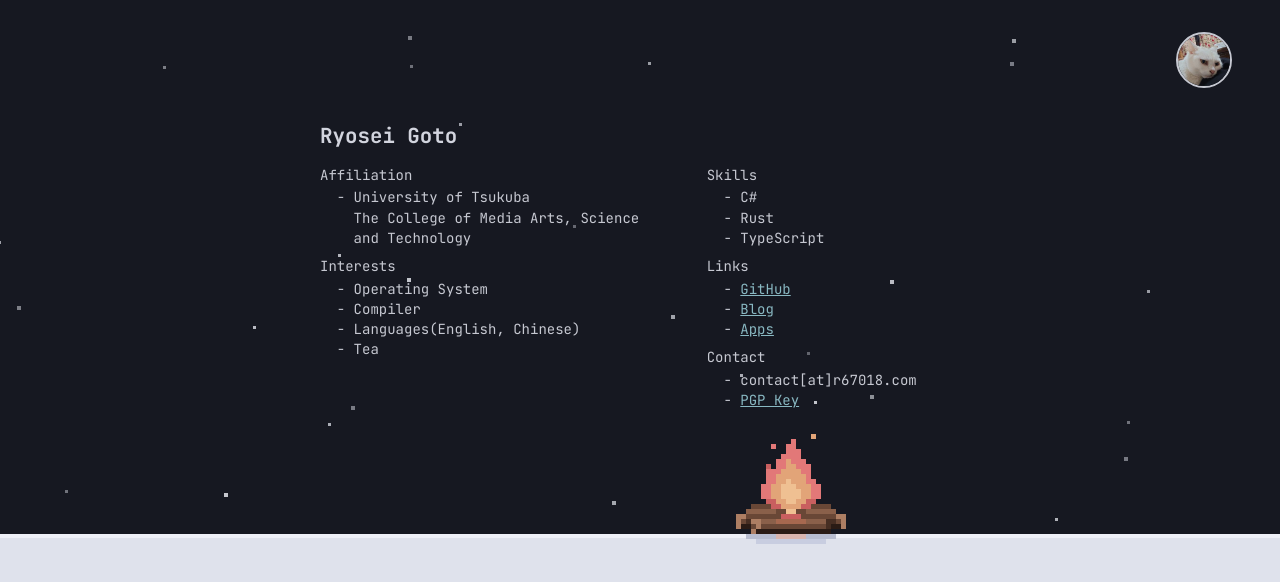
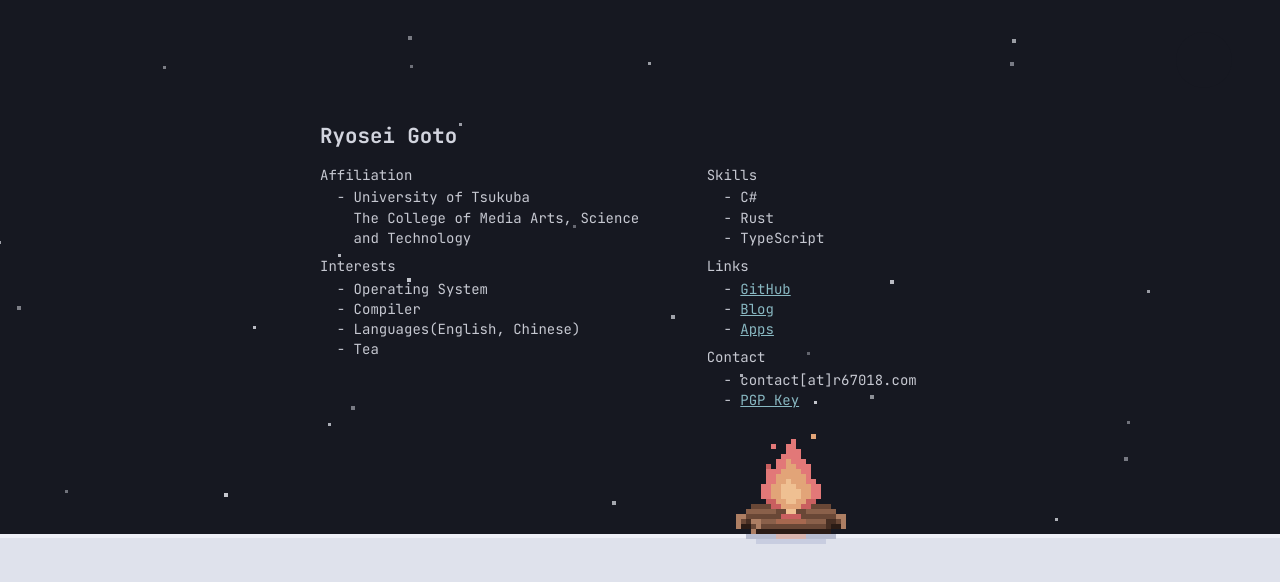
Before and after one commit to r67018/r67018.github.io, a plain HTML site: page index.html in a window 1280 px wide. Drawn offline with Linux system fonts and the light colour scheme.

Commit message:
Redesign root profile page with minimal winter pixel-art theme
Rework the landing page around a quiet, minimal winter-night aesthetic
using the existing Iceberg dark background while keeping visual motion
understated and preserving readability across viewport sizes.

- Visual scene & restrained motion: Add a flat white snow ground, a
  32x32 pixel-art campfire with a 3-frame crackling flame anchored at
  the bottom-right golden ratio intersection, and sparse pixel snow
  rendered at a low tick rate. Reset the animation clock on each step
  and tab visibility change so snow does not fast-forward after leaving
  the tab.
- Balanced profile layout: Split the bio into two columns (Affiliation
  and Interests on the left; Skills, Links, and Contact on the right)
  and center the block within the dark sky area above the snow line to
  keep generous breathing room clear of the campfire.
- Minimal photo reveal: Move the profile photo to a small 4x-font-size
  flip button in the top-right corner that blends into the background
  initially and flips to reveal the photo on click, keeping the default
  view uncluttered without removing the avatar.
- Contact improvements: Make the obfuscated email address click-to-copy
  without adding link color or borders, add a PGP Key link under
  Contact, and close a previously unclosed div in the profile markup.

```diff
--- a/index.html
+++ b/index.html
@@ -179,17 +179,59 @@
       margin-bottom: 0;
     }
 
-    #bio-icon {
+    .bio-flip {
       position: fixed;
       top: clamp(24px, 4vh, 40px);
       right: clamp(24px, 4vw, 48px);
-      z-index: 4;
+      z-index: 2;
       width: calc(var(--text-size) * 4);
       height: calc(var(--text-size) * 4);
+      padding: 0;
+      border: none;
+      background: transparent;
+      border-radius: 50%;
+      cursor: pointer;
+      perspective: 400px;
+    }
+
+    .bio-flip-inner {
+      position: relative;
+      display: block;
+      width: 100%;
+      height: 100%;
+      transform-style: preserve-3d;
+      transition: transform 0.45s cubic-bezier(0.4, 0, 0.2, 1);
+    }
+
+    .bio-flip.is-flipped .bio-flip-inner {
+      transform: rotateY(180deg);
+    }
+
+    .bio-flip-face {
+      position: absolute;
+      inset: 0;
+      border-radius: 50%;
+      -webkit-backface-visibility: hidden;
+      backface-visibility: hidden;
+    }
+
+    .bio-flip-front {
+      background-color: var(--bg);
+      transform: rotateY(0deg);
+    }
+
+    .bio-flip-back {
+      transform: rotateY(180deg);
+      overflow: hidden;
+      border: 2px solid var(--text);
+    }
+
+    #bio-icon {
+      width: 100%;
+      height: 100%;
       object-fit: cover;
-      border: 2px solid var(--text);
+      display: block;
       border-radius: 50%;
-      display: block;
     }
 
     #bio-name {
@@ -251,7 +293,7 @@
         row-gap: 4px;
       }
 
-      #bio-icon {
+      .bio-flip {
         top: 20px;
         right: 20px;
       }
@@ -271,6 +313,10 @@
     }
 
     @media (prefers-reduced-motion: reduce) {
+      .bio-flip-inner {
+        transition: none;
+      }
+
       .flame-frame-1 {
         animation: none;
         opacity: 1;
@@ -446,9 +492,6 @@
   <!-- ゆっくり降るピクセルの雪 -->
   <canvas id="snow-canvas" aria-hidden="true"></canvas>
 
-  <!-- 画面右上のプロフィール写真 -->
-  <img id="bio-icon" src="./assets/images/bio-photo.jpg" alt="Ryosei Goto">
-
   <!-- 水平中央配置の自己紹介 -->
   <div class="profile-wrapper">
     <div class="profile-text">
@@ -501,7 +544,29 @@
     </div>
   </div>
 
+  <!-- 画面右上のフリップ式プロフィール写真 -->
+  <button
+    type="button"
+    class="bio-flip"
+    id="bio-flip"
+    aria-pressed="false"
+    aria-label="Toggle profile photo"
+  >
+    <span class="bio-flip-inner">
+      <span class="bio-flip-face bio-flip-front" aria-hidden="true"></span>
+      <span class="bio-flip-face bio-flip-back">
+        <img id="bio-icon" src="./assets/images/bio-photo.jpg" alt="Ryosei Goto">
+      </span>
+    </span>
+  </button>
+
   <script>
+    const bioFlip = document.getElementById("bio-flip");
+    bioFlip.addEventListener("click", () => {
+      const flipped = bioFlip.classList.toggle("is-flipped");
+      bioFlip.setAttribute("aria-pressed", String(flipped));
+    });
+
     const user = "contact";
     const domain = "r67018.com";
     const displayEmail = `${user}[at]${domain}`;
```
